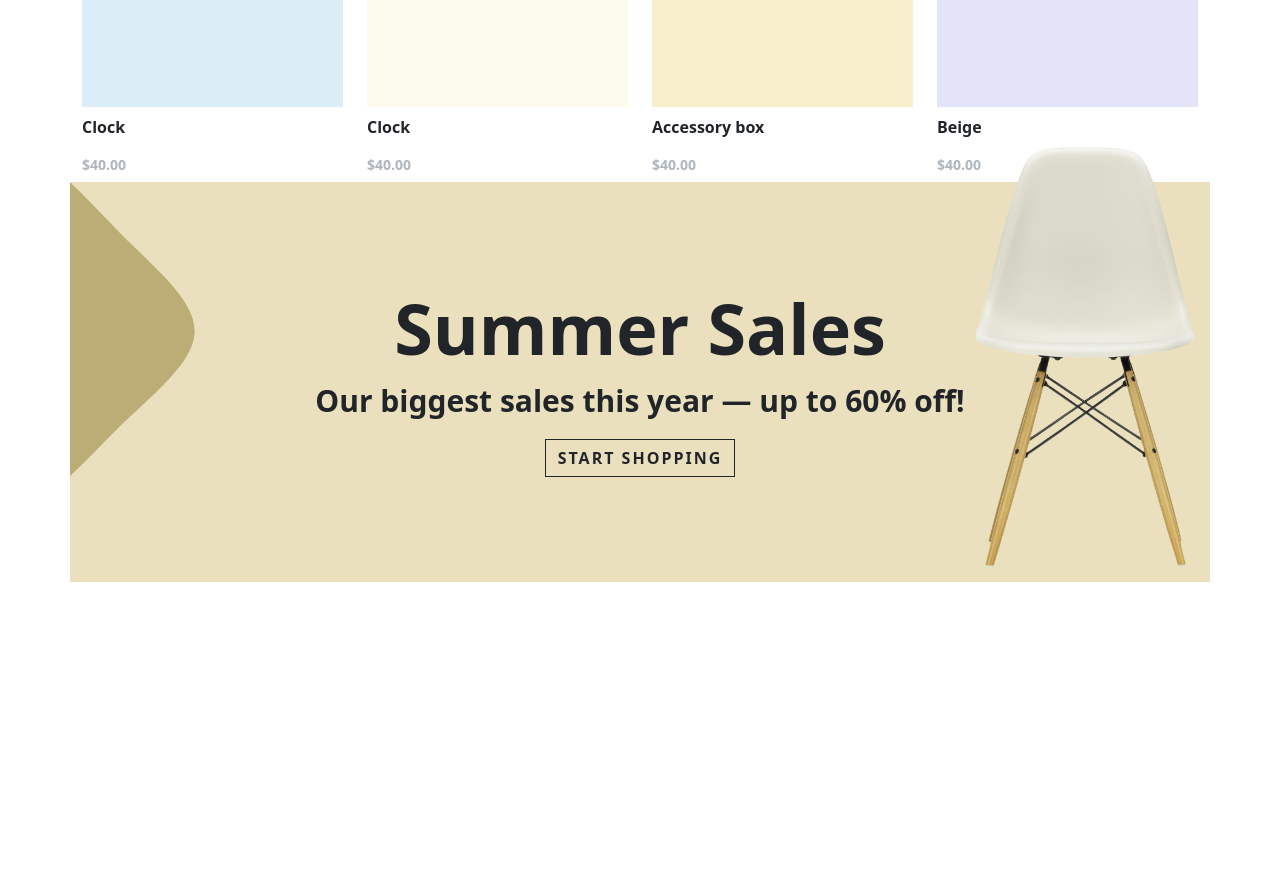
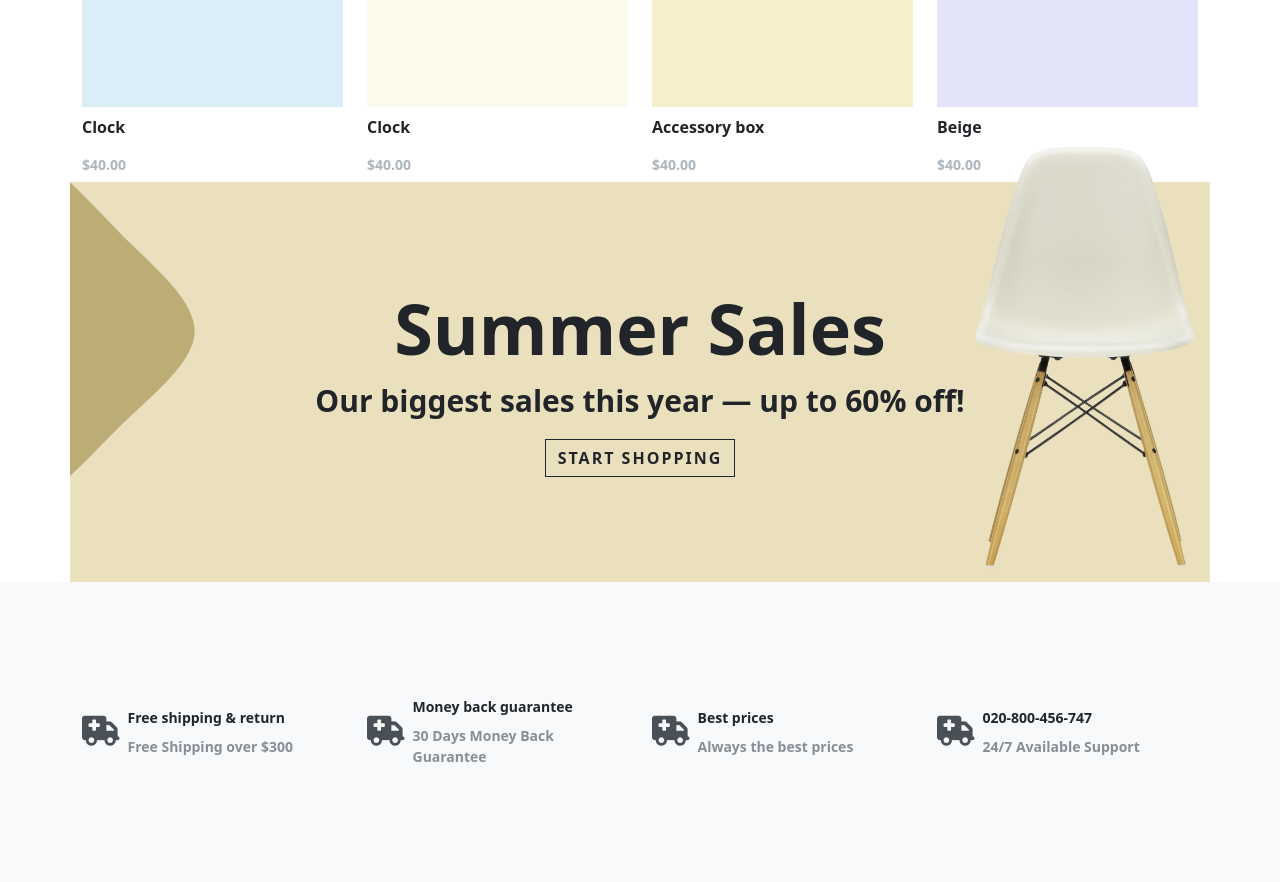
Before and after one commit to Orxan2/P122-Front-Project, a plain HTML site: page index.html in a window 1280 px wide. Shown: the part 937-1819 px from the top of the page. Before the commit the page ends 1519 px from the top, so only its background shows below. Drawn offline with nearby package versions, Linux system fonts and the light colour scheme.

Commit message:
InfoSectionWasUpdated

```diff
--- a/assets/scss/_colors.scss
+++ b/assets/scss/_colors.scss
@@ -11,3 +11,4 @@ $summer-path-color:#FFB4BC;
 $fresh-layout:#877f64;
 $head-link-hovered:#9a884b;
 $summer-layout:#eae0bd;
+$info-layout:#f8f9fa;
--- a/assets/scss/style.scss
+++ b/assets/scss/style.scss
@@ -125,7 +125,6 @@ body {
             height: 400px;
             background-color: $summer-layout;
             overflow-x: clip;
-            // overflow-y: visible;
             fill: $summer-color;
             position: relative;
 
@@ -183,6 +182,36 @@ body {
             }
         }
     }
+    section#info{
+        min-height: 300px;
+        background-color: $info-layout;
+        display: flex;
+        align-items: center;
+
+        .icon{
+            i{
+                font-size: 30px;
+                color: $contact-letter-color;
+             }
+        }
+        .text{
+            p{
+                font-size: 14px;
+
+                line-height: 1.5;
+                margin: 8px;
+            }
+            &--dark{
+                font-weight: 900;
+                color: $contact-hover-text;
+            }
+            &--muted{
+                font-weight: 600;
+                color: $contact-text;
+            }
+        }
+
+    }
 }
 @keyframes slide-up {
     from {
--- a/index.html
+++ b/index.html
@@ -349,75 +349,51 @@
             </div>
         </div>
     </section>
-    <!-- <section id="summer">
+
+     <section id="info">
         <div class="container">
             <div class="row">
-                <div class="col-2">
-                    <div class="svg-box">
-                        <svg viewBox="0 0 600 600" xmlns="http://www.w3.org/2000/svg" id="blob-shape">
-                            <path
-                                d="M419.4 180.5c43 43.1 90.8 81.3 90.2 118.9C509 337 460 374 417 416c-43 42-80 89-124.9 96.9-44.9 7.9-97.7-23.3-141.2-65.3-43.5-42-77.7-94.8-83.8-153.7-6.2-59 15.8-124 59.3-167.2 43.5-43.1 108.5-64.4 160.2-51 51.6 13.4 89.8 61.6 132.8 104.8z">
-                            </path>
-                        </svg>
-                    </div>
-                </div>
-                <div class="col-7">
-                    <div class="slogan">
-                        <h1 class="slogan__heading">Summer Sales</h1>
-                        <p class="slogan__text">Our biggest sales this year — up to 60% off!</p>
-                        <a href="" class="btn slogan__btn">start shopping</a>
-                    </div>
-                </div>
-                <div class="col-3">
-                    <img src="assets/images/chair-transparent.png" width="250" height="450" alt="chair-transparent" />
-                </div>
-            </div>
-        </div>
-    </section> -->
-    <!-- <section class="bg-success">
-        <div class="container">
-            <div class="row">
-                <div class="col-3 d-flex">
+                <div class="col-12 col-sm-6 col-lg-3 py-4 d-flex align-items-center">
                     <div class="icon">
                         <i class="fas fa-ambulance"></i>
                     </div>
                     <div class="text">
-                        <p>Free shipping & return</p>
-                        <p>Free Shipping over $300</p>
+                        <p class="text--dark">Free shipping & return</p>
+                        <p class="text--muted">Free Shipping over $300</p>
                     </div>
                 </div>
-                <div class="col-3 d-flex">
+                <div class="col-12 col-sm-6 col-lg-3 py-4 d-flex align-items-center">
                     <div class="icon">
                         <i class="fas fa-ambulance"></i>
                     </div>
                     <div class="text">
-                        <p>Free shipping & return</p>
-                        <p>Free Shipping over $300</p>
+                        <p class="text--dark">Money back guarantee</p>
+                        <p class="text--muted">30 Days Money Back Guarantee</p>
                     </div>
                 </div>
-                <div class="col-3 d-flex">
+                <div class="col-12 col-sm-6 col-lg-3 py-4 d-flex align-items-center">
                     <div class="icon">
                         <i class="fas fa-ambulance"></i>
                     </div>
                     <div class="text">
-                        <p>Free shipping & return</p>
-                        <p>Free Shipping over $300</p>
+                        <p class="text--dark">Best prices</p>
+                        <p class="text--muted">Always the best prices</p>
                     </div>
                 </div>
-                <div class="col-3 d-flex">
+                <div class="col-12 col-sm-6 col-lg-3 py-4 d-flex align-items-center">
                     <div class="icon">
                         <i class="fas fa-ambulance"></i>
                     </div>
                     <div class="text">
-                        <p>Free shipping & return</p>
-                        <p>Free Shipping over $300</p>
+                        <p class="text--dark">020-800-456-747</p>
+                        <p class="text--muted">24/7 Available Support</p>
                     </div>
                 </div>
             </div>
         </div>
     </section>
 
-    <footer>
+   <!-- <footer>
         <div class="container">
             <div class="row">
 
```
Also changed, not shown: assets/css/style.css, assets/css/style.min.css, 2 other files.
